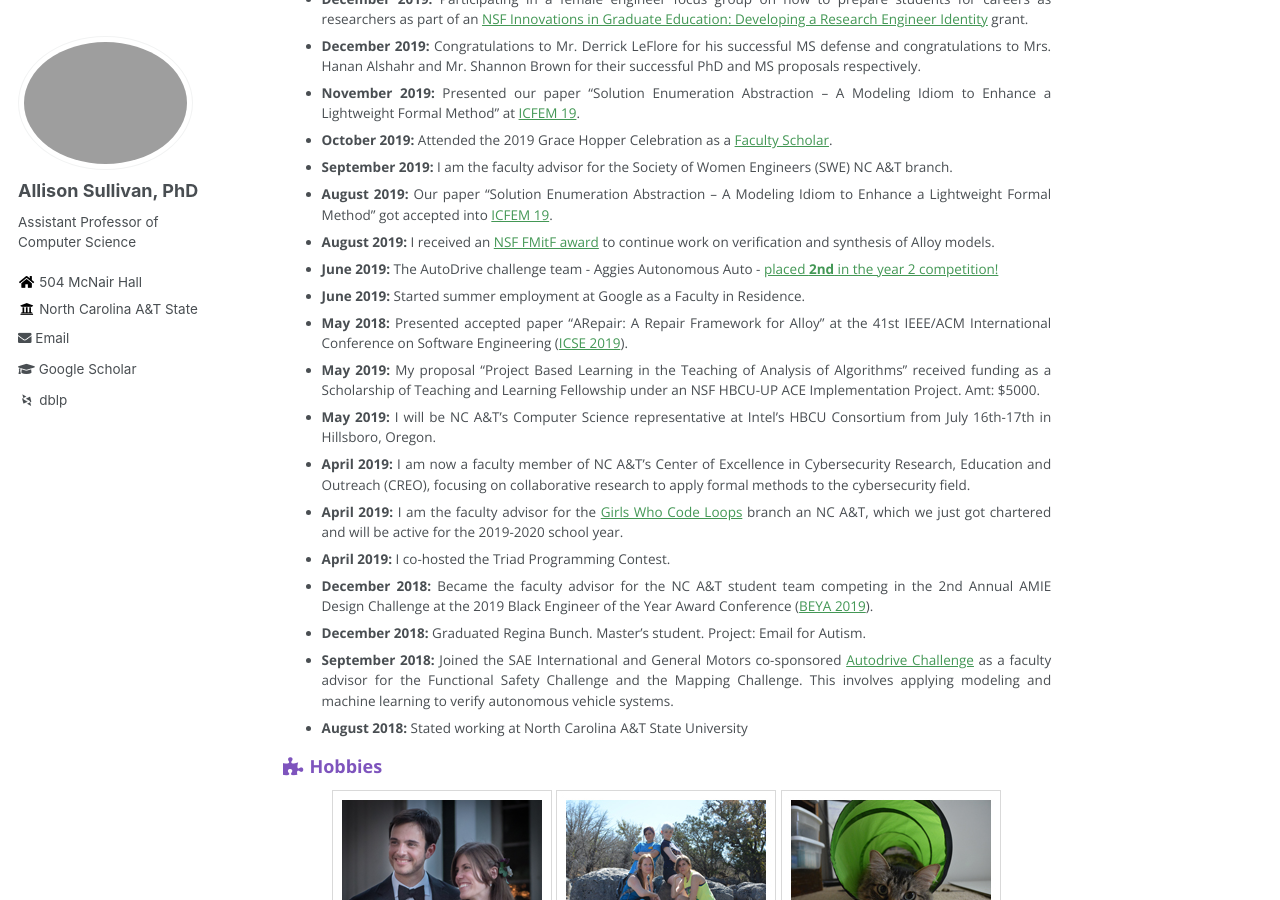
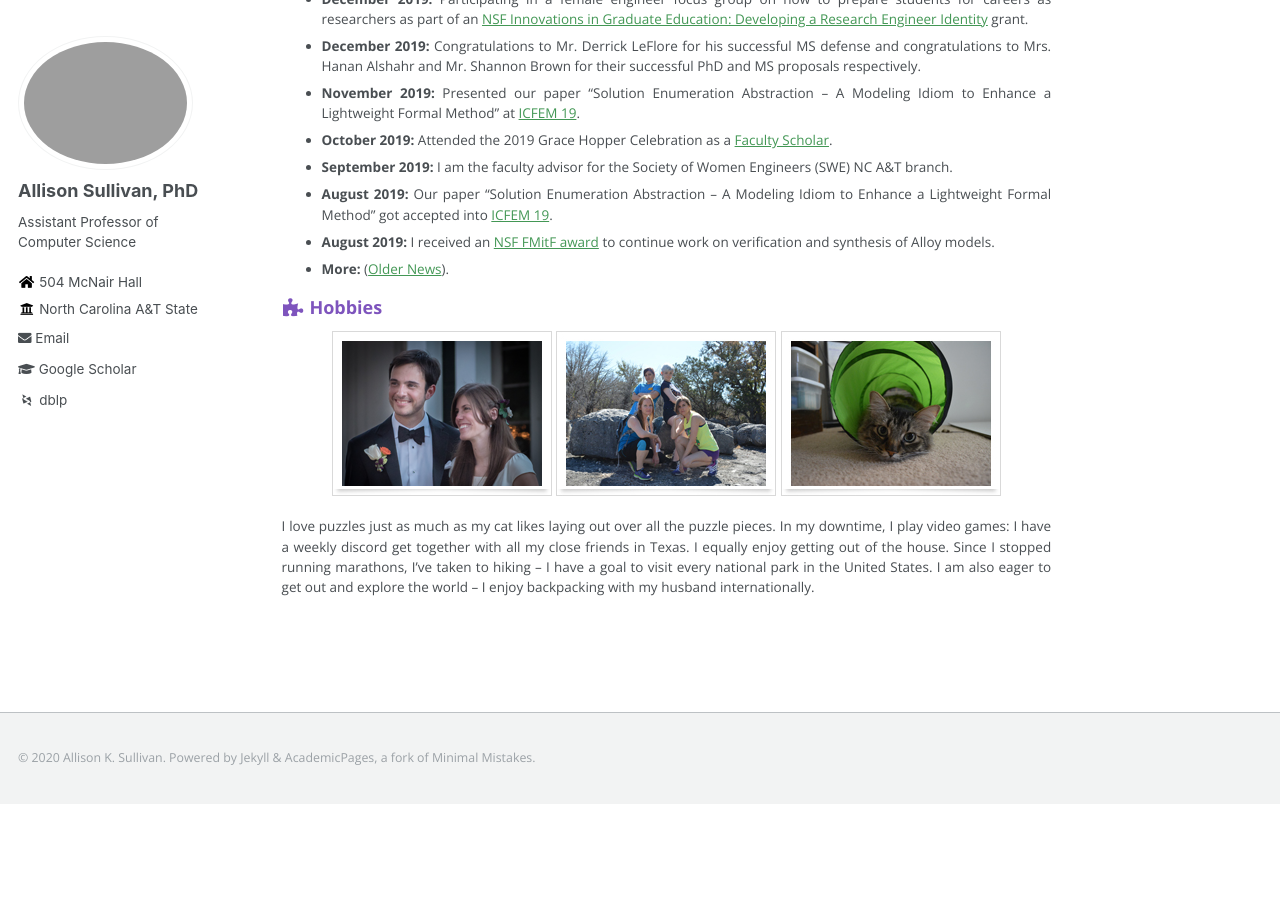
Before and after one commit to Allisonius/allisonius.github.io, a Jekyll site: the page built from _pages/about.md, in a window 1280 px wide and 900 px high, scrolled down 668 px. Built offline with Jekyll 4.4.1, drawn with Linux system fonts in a browser that asks for light colours; some web fonts are replaced; after the commit the page ends 1472 px from its top, so only the background shows below that.

Commit message:
Update about.md

```diff
--- a/_pages/about.md
+++ b/_pages/about.md
@@ -36,18 +36,7 @@ Checking and Symbolic Execution
  * **September 2019:** I am the faculty advisor for the Society of Women Engineers (SWE) NC A&T branch.
  * **August 2019:** Our paper "Solution Enumeration Abstraction -- A Modeling Idiom to Enhance a Lightweight Formal Method" got accepted into [ICFEM 19](http://csse.szu.edu.cn/icfem2019/).
   * **August 2019:** I received an [NSF FMitF award](https://www.nsf.gov/awardsearch/showAward?AWD_ID=1918189&HistoricalAwards=false) to continue work on verification and synthesis of Alloy models.
-  * **June 2019:** The AutoDrive challenge team - Aggies Autonomous Auto - [placed **2nd** in the year 2 competition!](https://www.ncat.edu/coe/coe_news_room/2019-coenews/2019-autodrive-challenge.html)
-  * **June 2019:** Started summer employment at Google as a Faculty in Residence.
-  * **May 2018:** Presented accepted paper "ARepair: A Repair Framework for Alloy" at the 41st IEEE/ACM International Conference on Software Engineering ([ICSE 2019](https://conf.researchr.org/home/icse-2019)).
- * **May 2019:** My proposal "Project Based Learning in the Teaching of Analysis of Algorithms" received funding as a Scholarship of Teaching and Learning Fellowship under an NSF HBCU-UP ACE Implementation Project. Amt: $5000.
- * **May 2019:** I will be NC A&T's Computer Science representative at Intel's HBCU Consortium from July 16th-17th in Hillsboro, Oregon.
- * **April 2019:** I am now a faculty member of NC A&T's Center of Excellence in Cybersecurity Research, Education and Outreach (CREO), focusing on collaborative research to apply formal methods to the cybersecurity field.
- * **April 2019:** I am the faculty advisor for the [Girls Who Code Loops](https://girlswhocode.com/collegeloops/) branch an NC A&T, which we just got chartered and will be active for the 2019-2020 school year.
-  * **April 2019:** I co-hosted the Triad Programming Contest.
-  * **December 2018:** Became the faculty advisor for the NC A&T student team competing in the 2nd Annual AMIE Design Challenge at the 2019 Black Engineer of the Year Award Conference ([BEYA 2019](https://s4.goeshow.com/ccgroup/beyastem/2019/index.cfm)).
-  * **December 2018:** Graduated Regina Bunch. Master's student. Project: Email for Autism.
-  * **September 2018:** Joined the SAE International and General Motors co-sponsored [Autodrive Challenge](https://www.autodrivechallenge.com/) as a faculty advisor for the Functional Safety Challenge and the Mapping Challenge. This involves applying modeling and machine learning to verify autonomous vehicle systems.
-  * **August 2018:** Stated working at North Carolina A&T State University
+  * **More:** ([Older News](https://allisonius.github.io/news/)).
 
 <h3><i class="fa fa-fw fa-puzzle-piece" aria-hidden="true"></i> Hobbies</h3>
 
```
